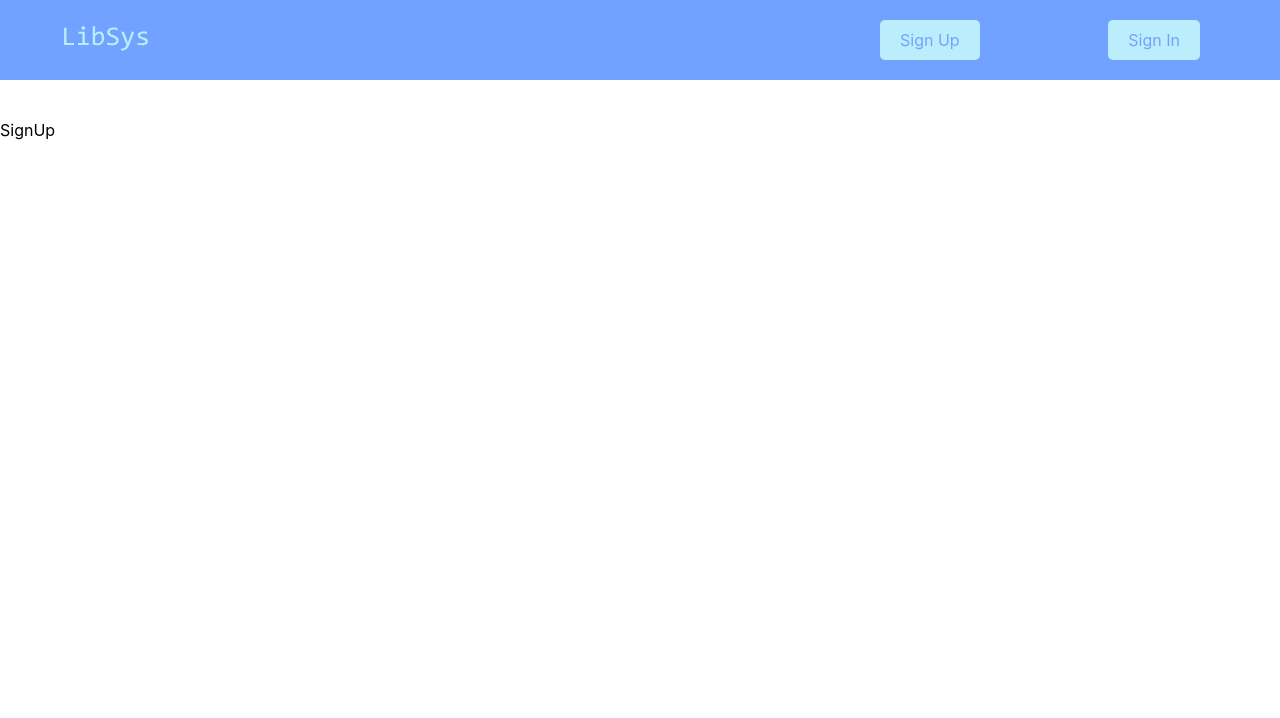
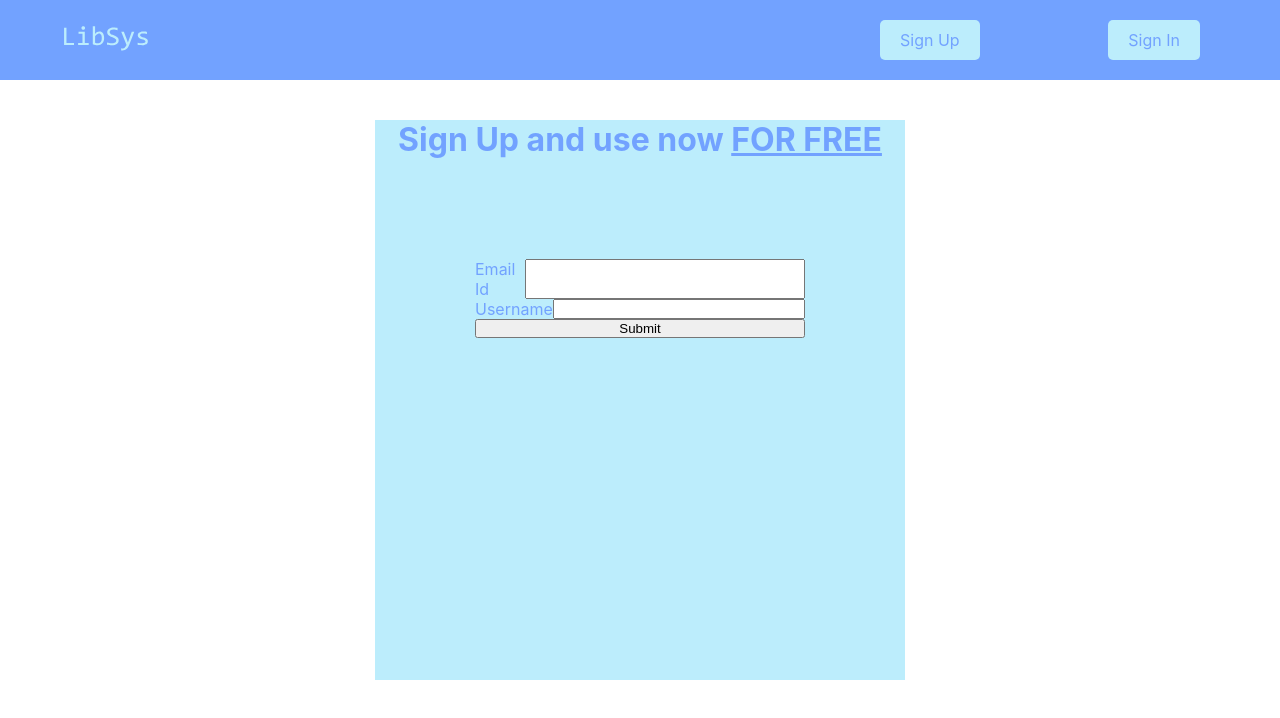
Before and after one commit to RISHABRAVI23/LIBRARY-MANAGEMENT-SYSTEM, a React (Create React App) app in the folder library-management-system/: page /sign-up in a window 1280 px wide. Shown: the top 718 px of the page. Built offline with nearby package versions, Linux system fonts and the light colour scheme.

Commit message:
11-11-21

```diff
--- a/library-management-system/src/Components/BooksList/BooksList.js
+++ b/library-management-system/src/Components/BooksList/BooksList.js
@@ -7,7 +7,7 @@ export default function BooksList() {
 	const [BooksList, setBooksList] = useState([]);
 	useEffect(() => {
 		axios
-			.get("http://localhost:8000/books/get")
+			.get("http://localhost:8000/books/api")
 			.then((response) => {
 				setBooksList(response.data);
 			})
--- /dev/null
+++ b/library-management-system/src/Components/Sign-Up/SignUp.css
@@ -0,0 +1,23 @@
+.sign-up-container {
+	background-color: var(--secondary-color);
+	margin: 0px 375px;
+	color: var(--primary-color);
+	height: 70vh;
+}
+.sign-up-heading {
+	text-align: center;
+	color: var(--primary-color);
+}
+.sign-up-form {
+	margin: 0px 100px;
+	margin-top: 100px;
+	display: flex;
+	flex-direction: column;
+}
+.input-container {
+	display: flex;
+	justify-content: center;
+}
+input {
+	width: 100%;
+}
--- a/library-management-system/src/Components/Sign-Up/SignUp.js
+++ b/library-management-system/src/Components/Sign-Up/SignUp.js
@@ -1,5 +1,35 @@
 import React from "react";
+import "./SignUp.css";
 
 export default function SignUp() {
-	return <div>SignUp</div>;
+	function submitForm(e) {
+		e.preventDefault();
+	}
+	return (
+		<div className="sign-up-container">
+			<h1 className="sign-up-heading">
+				Sign Up and use now{" "}
+				<u>
+					<b>FOR FREE</b>
+				</u>
+			</h1>
+			<form className="sign-up-form">
+				<div className="input-container">
+					<label htmlFor="email" className="animated-label">
+						Email Id
+					</label>
+					<input type="email" id="email" />
+				</div>
+				<div className="input-container">
+					<label htmlFor="username" className="animated-label">
+						Username
+					</label>
+					<input type="text" id="username" />
+				</div>
+				<button type="submit" onClick={submitForm}>
+					Submit
+				</button>
+			</form>
+		</div>
+	);
 }
```
